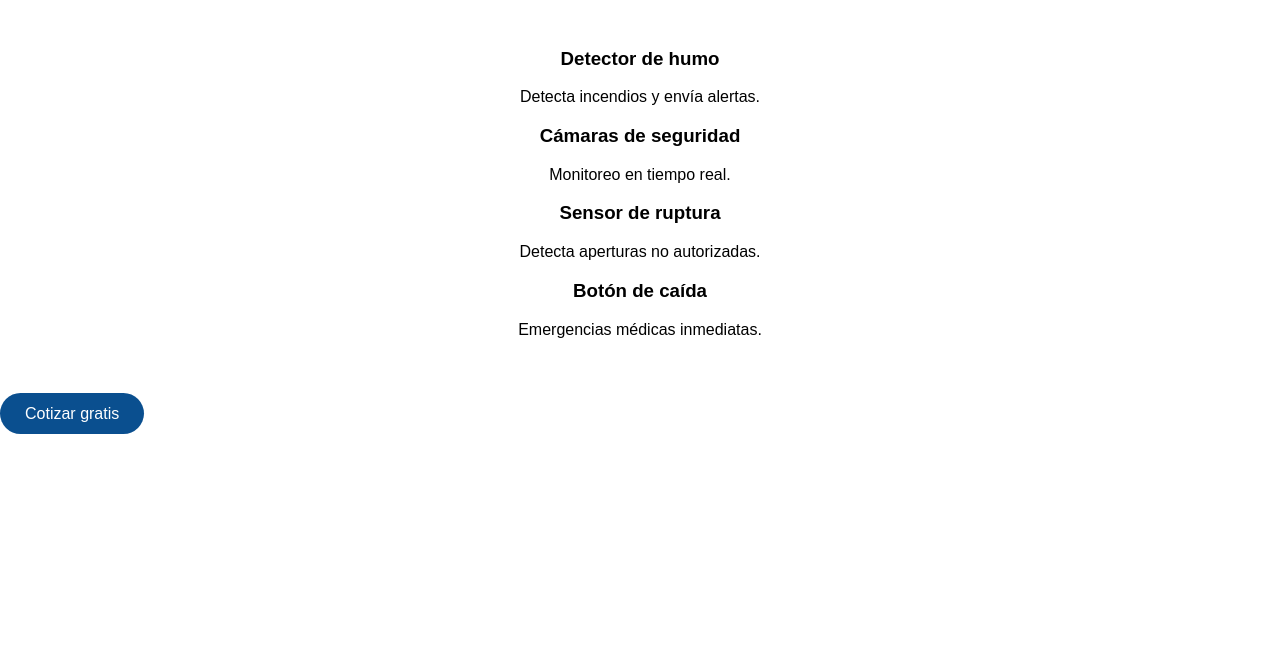
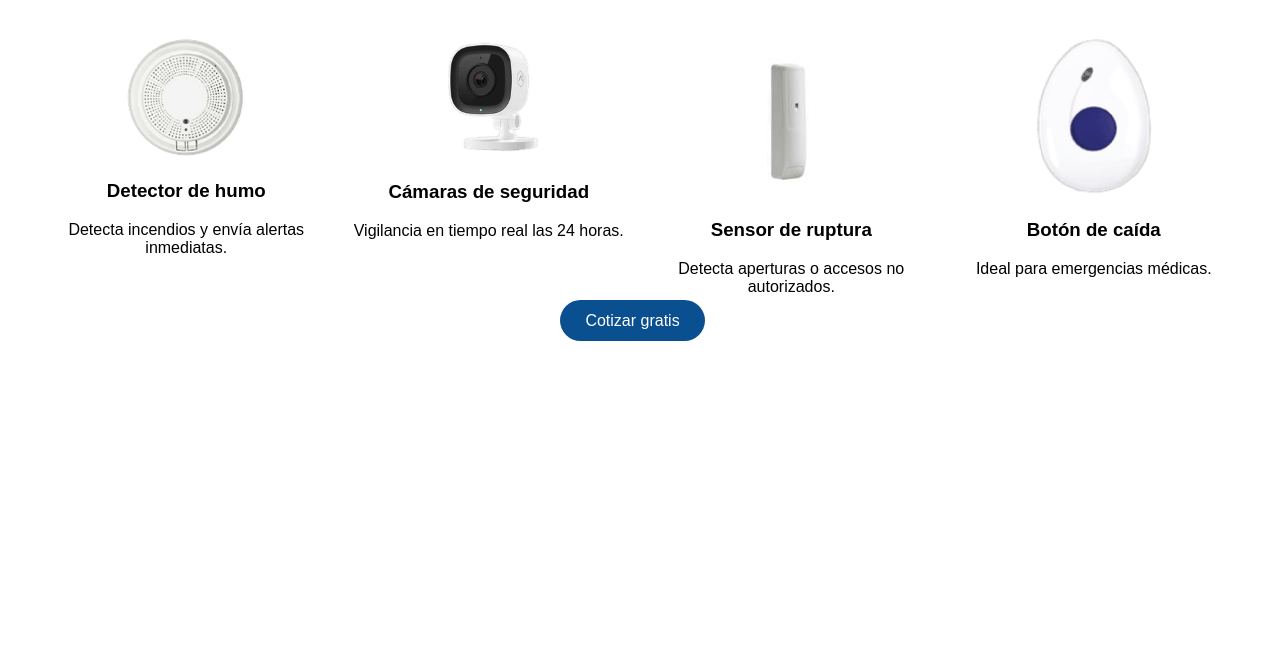
Before and after one commit to ainat4/tienda-seguridad, a plain HTML site: page productos.html in a window 1280 px wide. Shown: the part 149-800 px from the top of the page. Drawn offline with Linux system fonts and the light colour scheme.

Commit message:
Add files via upload

```diff
--- a/productos.html
+++ b/productos.html
@@ -13,33 +13,39 @@
     <a href="contacto.html">Contacto</a>
 </nav>
 
-<h1>Dispositivos de seguridad disponibles</h1>
+<section class="productos">
+    <h1>Nuestros dispositivos de seguridad</h1>
 
-<div class="productos">
+    <div class="productos-grid">
 
         <div class="producto">
+            <img src="humo.jpg">
             <h3>Detector de humo</h3>
-        <p>Detecta incendios y envía alertas.</p>
+            <p>Detecta incendios y envía alertas inmediatas.</p>
         </div>
 
         <div class="producto">
+            <img src="camara.jpg">
             <h3>Cámaras de seguridad</h3>
-        <p>Monitoreo en tiempo real.</p>
+            <p>Vigilancia en tiempo real las 24 horas.</p>
         </div>
 
         <div class="producto">
+            <img src="sensor.jpg">
             <h3>Sensor de ruptura</h3>
-        <p>Detecta aperturas no autorizadas.</p>
+            <p>Detecta aperturas o accesos no autorizados.</p>
         </div>
 
         <div class="producto">
+            <img src="boton.jpg">
             <h3>Botón de caída</h3>
-        <p>Emergencias médicas inmediatas.</p>
+            <p>Ideal para emergencias médicas.</p>
         </div>
 
     </div>
 
     <a href="contacto.html" class="btn-azul">Cotizar gratis</a>
+</section>
 
 </body>
 </html>
```
Lines whose indentation alone changed are shown as unchanged.
